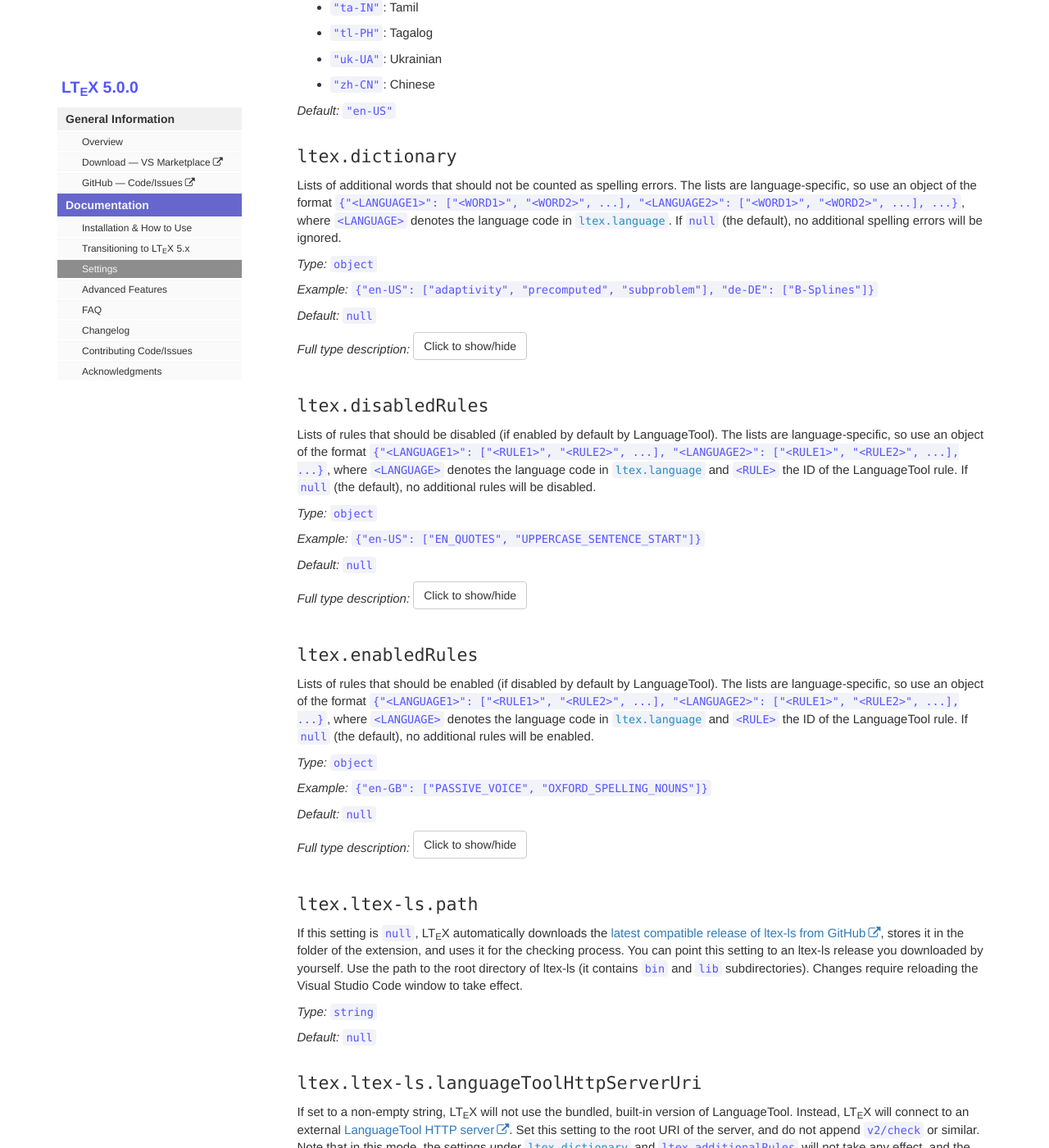
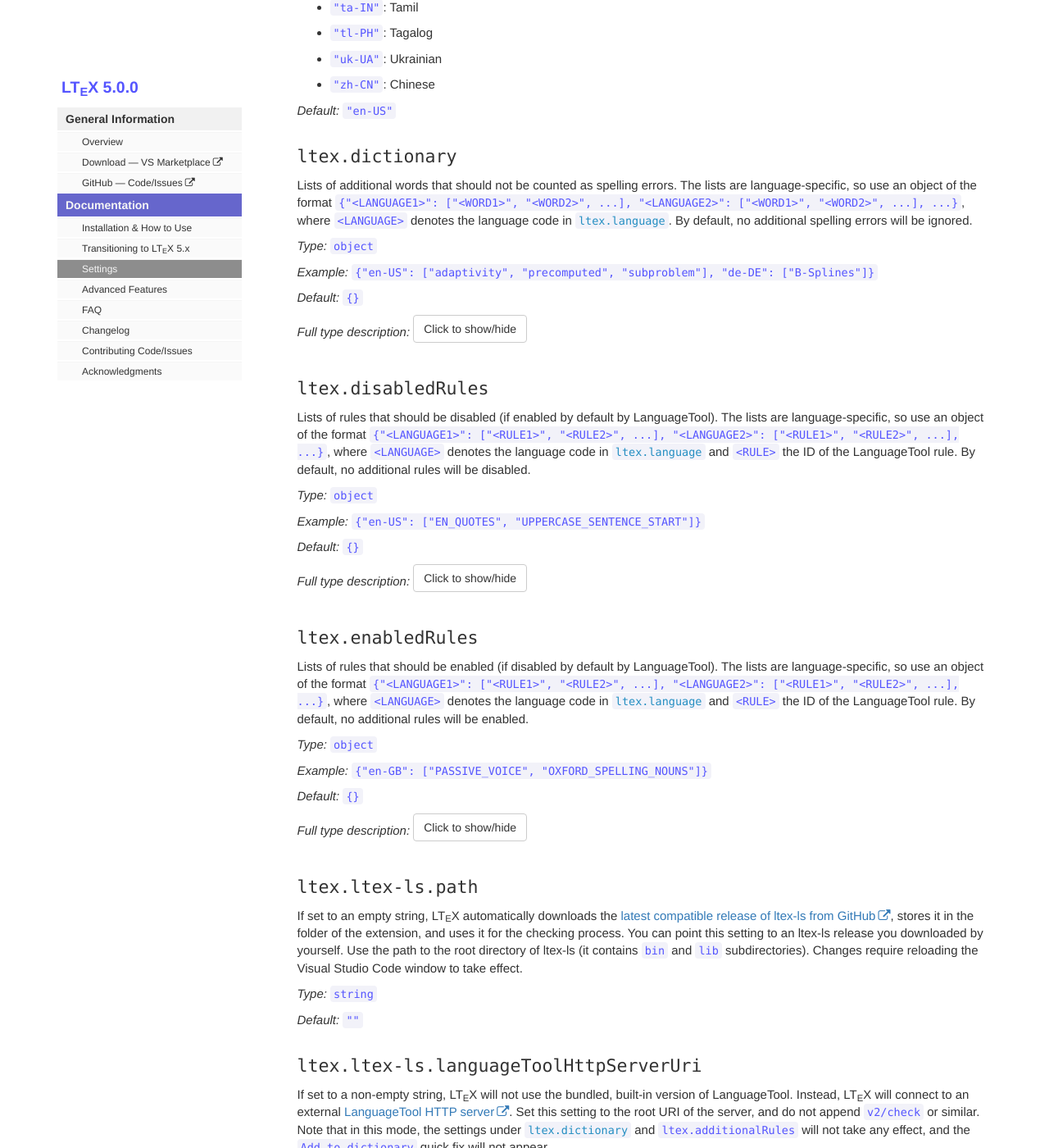
Before and after one commit to valentjn/vscode-ltex, a Jekyll site: the page built from pages/docs/settings.md, in a window 1280 px wide and 1400 px high, scrolled down 1880 px. Shown: the whole window at 82% size. Built offline with Jekyll 4.4.1, drawn with Linux system fonts in a browser that asks for light colours; comment, search, counter and statistics services are not loaded; some of the changed text lies outside the part shown.

Commit message:
Update settings.md

```diff
--- a/pages/docs/settings.md
+++ b/pages/docs/settings.md
@@ -71,13 +71,13 @@
 
 ## `ltex.dictionary`
 
-Lists of additional words that should not be counted as spelling errors. The lists are language-specific, so use an object of the format `{"<LANGUAGE1>": ["<WORD1>", "<WORD2>", ...], "<LANGUAGE2>": ["<WORD1>", "<WORD2>", ...], ...}`, where `<LANGUAGE>` denotes the language code in [`ltex.language`](settings.html#ltexlanguage). If `null` (the default), no additional spelling errors will be ignored.
+Lists of additional words that should not be counted as spelling errors. The lists are language-specific, so use an object of the format `{"<LANGUAGE1>": ["<WORD1>", "<WORD2>", ...], "<LANGUAGE2>": ["<WORD1>", "<WORD2>", ...], ...}`, where `<LANGUAGE>` denotes the language code in [`ltex.language`](settings.html#ltexlanguage). By default, no additional spelling errors will be ignored.
 
 *Type:* `object`
 
 *Example:* `{"en-US": ["adaptivity", "precomputed", "subproblem"], "de-DE": ["B-Splines"]}`
 
-*Default:* `null`
+*Default:* `{}`
 
 *Full type description:* <button class='expandable-button btn btn-default'>Click to show/hide</button>
 
@@ -320,13 +320,13 @@
 
 ## `ltex.disabledRules`
 
-Lists of rules that should be disabled (if enabled by default by LanguageTool). The lists are language-specific, so use an object of the format `{"<LANGUAGE1>": ["<RULE1>", "<RULE2>", ...], "<LANGUAGE2>": ["<RULE1>", "<RULE2>", ...], ...}`, where `<LANGUAGE>` denotes the language code in [`ltex.language`](settings.html#ltexlanguage) and `<RULE>` the ID of the LanguageTool rule. If `null` (the default), no additional rules will be disabled.
+Lists of rules that should be disabled (if enabled by default by LanguageTool). The lists are language-specific, so use an object of the format `{"<LANGUAGE1>": ["<RULE1>", "<RULE2>", ...], "<LANGUAGE2>": ["<RULE1>", "<RULE2>", ...], ...}`, where `<LANGUAGE>` denotes the language code in [`ltex.language`](settings.html#ltexlanguage) and `<RULE>` the ID of the LanguageTool rule. By default, no additional rules will be disabled.
 
 *Type:* `object`
 
 *Example:* `{"en-US": ["EN_QUOTES", "UPPERCASE_SENTENCE_START"]}`
 
-*Default:* `null`
+*Default:* `{}`
 
 *Full type description:* <button class='expandable-button btn btn-default'>Click to show/hide</button>
 
@@ -569,13 +569,13 @@
 
 ## `ltex.enabledRules`
 
-Lists of rules that should be enabled (if disabled by default by LanguageTool). The lists are language-specific, so use an object of the format `{"<LANGUAGE1>": ["<RULE1>", "<RULE2>", ...], "<LANGUAGE2>": ["<RULE1>", "<RULE2>", ...], ...}`, where `<LANGUAGE>` denotes the language code in [`ltex.language`](settings.html#ltexlanguage) and `<RULE>` the ID of the LanguageTool rule. If `null` (the default), no additional rules will be enabled.
+Lists of rules that should be enabled (if disabled by default by LanguageTool). The lists are language-specific, so use an object of the format `{"<LANGUAGE1>": ["<RULE1>", "<RULE2>", ...], "<LANGUAGE2>": ["<RULE1>", "<RULE2>", ...], ...}`, where `<LANGUAGE>` denotes the language code in [`ltex.language`](settings.html#ltexlanguage) and `<RULE>` the ID of the LanguageTool rule. By default, no additional rules will be enabled.
 
 *Type:* `object`
 
 *Example:* `{"en-GB": ["PASSIVE_VOICE", "OXFORD_SPELLING_NOUNS"]}`
 
-*Default:* `null`
+*Default:* `{}`
 
 *Full type description:* <button class='expandable-button btn btn-default'>Click to show/hide</button>
 
@@ -818,11 +818,11 @@
 
 ## `ltex.ltex-ls.path`
 
-If this setting is `null`, LTeX automatically downloads the [latest compatible release of ltex-ls from GitHub](https://github.com/valentjn/ltex-ls/releases), stores it in the folder of the extension, and uses it for the checking process. You can point this setting to an ltex-ls release you downloaded by yourself. Use the path to the root directory of ltex-ls (it contains `bin` and `lib` subdirectories). Changes require reloading the Visual Studio Code window to take effect.
+If set to an empty string, LTeX automatically downloads the [latest compatible release of ltex-ls from GitHub](https://github.com/valentjn/ltex-ls/releases), stores it in the folder of the extension, and uses it for the checking process. You can point this setting to an ltex-ls release you downloaded by yourself. Use the path to the root directory of ltex-ls (it contains `bin` and `lib` subdirectories). Changes require reloading the Visual Studio Code window to take effect.
 
 *Type:* `string`
 
-*Default:* `null`
+*Default:* `""`
 
 ## `ltex.ltex-ls.languageToolHttpServerUri`
 
@@ -832,15 +832,15 @@
 
 *Example:* `"http://localhost:8081/"`
 
-*Default:* `null`
+*Default:* `""`
 
 ## `ltex.java.path`
 
-If this setting is `null` and LTeX could not find Java on your computer, LTeX automatically downloads a Java distribution ([AdoptOpenJDK](https://adoptopenjdk.net/)), stores it in the folder of the extension, and uses it to run ltex-ls. You can point this setting to an existing Java installation on your computer to use that installation instead. Use the same path as you would use for the `JAVA_HOME` environment variable (it usually contains `bin` and `lib` subdirectories, amongst others). Changes require reloading the Visual Studio Code window to take effect.
+If set to an empty string and LTeX could not find Java on your computer, LTeX automatically downloads a Java distribution ([AdoptOpenJDK](https://adoptopenjdk.net/)), stores it in the folder of the extension, and uses it to run ltex-ls. You can point this setting to an existing Java installation on your computer to use that installation instead. Use the same path as you would use for the `JAVA_HOME` environment variable (it usually contains `bin` and `lib` subdirectories, amongst others). Changes require reloading the Visual Studio Code window to take effect.
 
 *Type:* `string`
 
-*Default:* `null`
+*Default:* `""`
 
 ## `ltex.java.initialHeapSize`
 
@@ -1031,7 +1031,7 @@
 - `"en-US"`
 - `"de-DE"`
 
-*Default:* `null`
+*Default:* `""`
 
 ## `ltex.additionalRules.languageModel`
 
@@ -1039,7 +1039,7 @@
 
 *Type:* `string`
 
-*Default:* `null`
+*Default:* `""`
 
 ## `ltex.additionalRules.neuralNetworkModel`
 
@@ -1047,7 +1047,7 @@
 
 *Type:* `string`
 
-*Default:* `null`
+*Default:* `""`
 
 ## `ltex.additionalRules.word2VecModel`
 
@@ -1055,7 +1055,7 @@
 
 *Type:* `string`
 
-*Default:* `null`
+*Default:* `""`
 
 ## `ltex.sentenceCacheSize`
 
```
